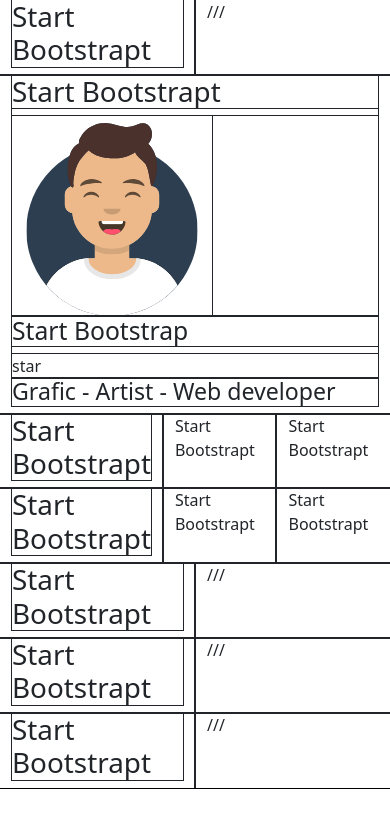
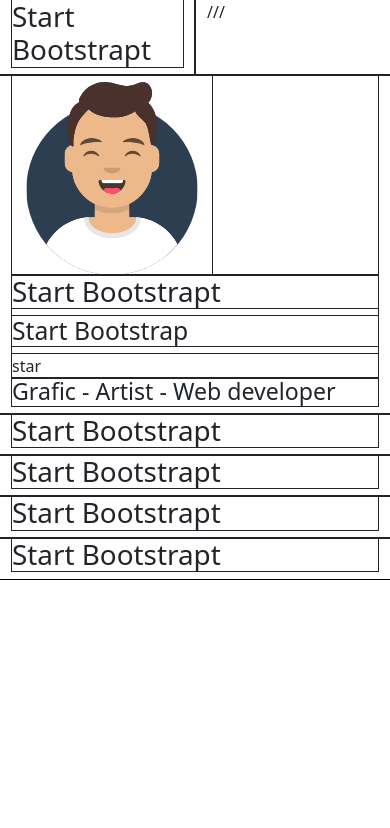
Before and after one commit to leo5295/html-css-bootstrap-freelancer, a plain HTML site: page index.html in a window 390 px wide. Drawn offline with nearby package versions, Linux system fonts and the light colour scheme.

Commit message:
layout mobile

```diff
--- a/index.html
+++ b/index.html
@@ -23,14 +23,17 @@
     </header>
 
     <main>
+
+        <!--Jumbo-->
+
         <div class="container">
             <div class="row">
                 <div class="col">
                     <div class="jumbo">
-                        <h1>Start Bootstrapt</h1>
                         <div class="avatar">
                             <img src="./img/avatar.svg" alt="">
                         </div>
+                        <h1>Start Bootstrapt</h1>
                         <h2>Start Bootstrap</h2>
                         <div>star</div>
                         <h3>Grafic - Artist - Web developer</h3>
@@ -44,23 +47,6 @@
                 <div class="col">
                     <h1>Start Bootstrapt</h1>
                 </div>
-                <div class="col">
-                    Start Bootstrapt
-                </div>
-                <div class="col">
-                    Start Bootstrapt
-                </div>
-            </div>
-            <div class="row">
-                <div class="col">
-                    <h1>Start Bootstrapt</h1>
-                </div>
-                <div class="col">
-                    Start Bootstrapt
-                </div>
-                <div class="col">
-                    Start Bootstrapt
-                </div>
             </div>
         </div>
 
@@ -68,9 +54,6 @@
             <div class="row">
                 <div class="col">
                     <h1>Start Bootstrapt</h1>
-                </div>
-                <div class="col">
-                    ///
                 </div>
             </div>
         </div>
@@ -82,9 +65,6 @@
                 <div class="col">
                     <h1>Start Bootstrapt</h1>
                 </div>
-                <div class="col">
-                    ///
-                </div>
             </div>
         </div>
         <div class="container">
@@ -92,9 +72,6 @@
                 <div class="col">
                     <h1>Start Bootstrapt</h1>
                 </div>
-                <div class="col">
-                    ///
-                </div>
             </div>
         </div>
     </footer>
```
